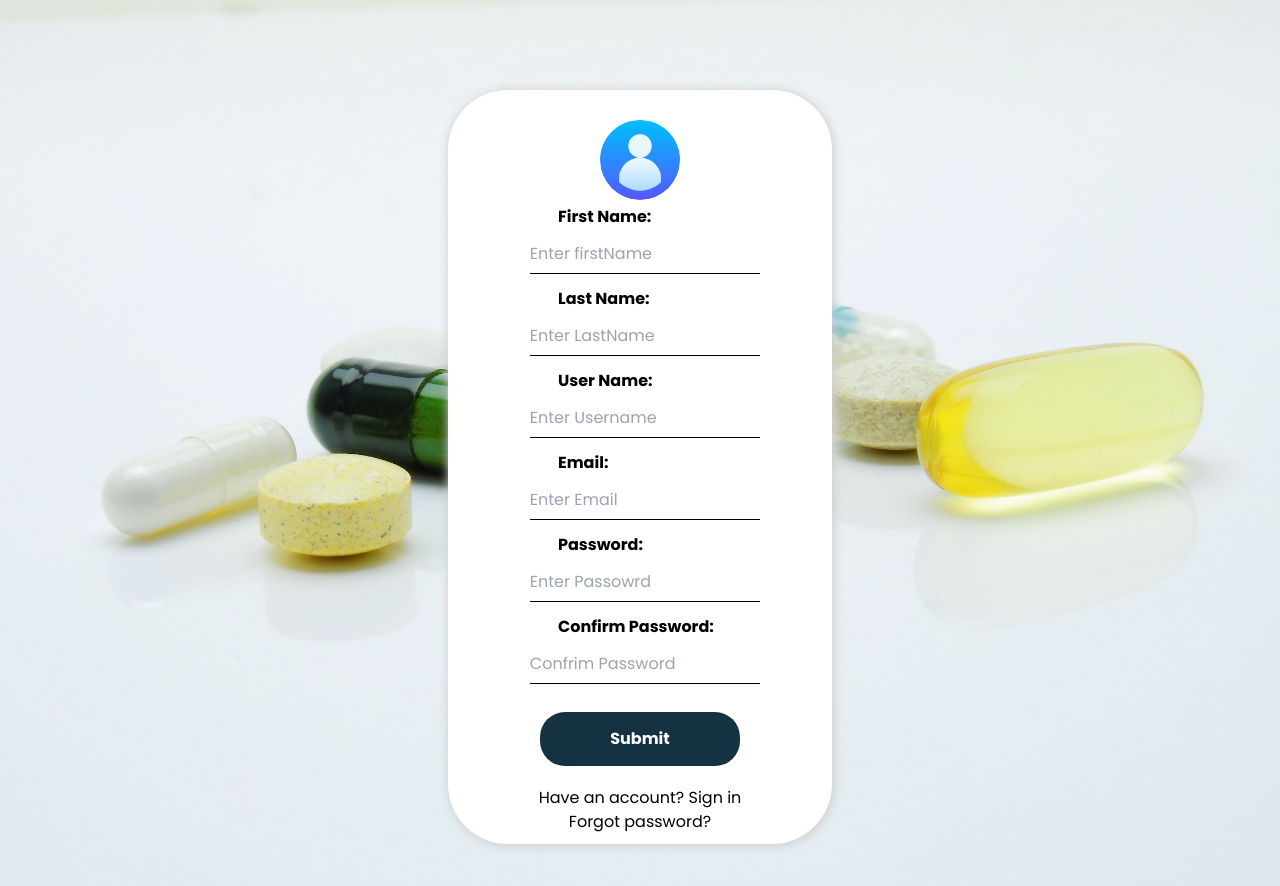
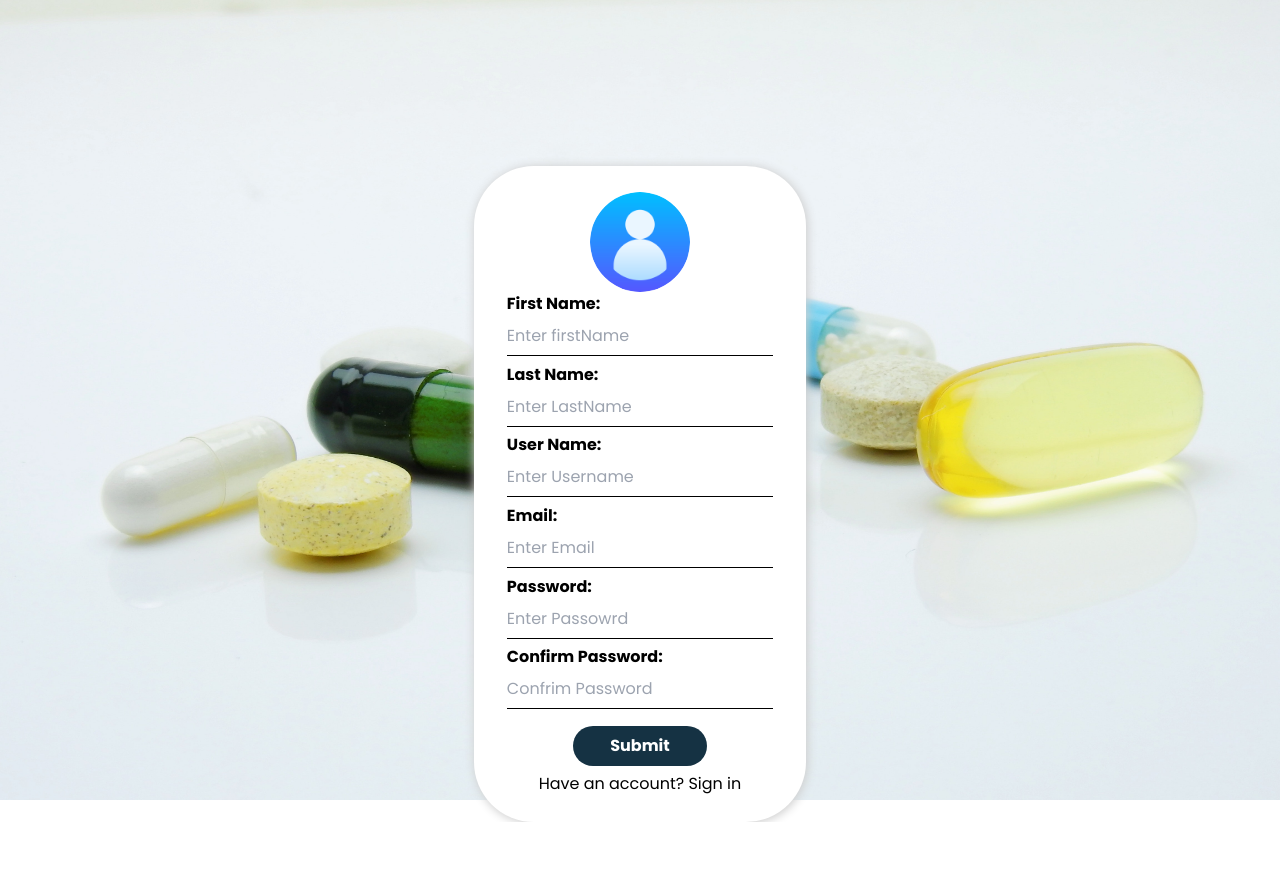
Before and after one commit to health-management-system/hms-frontend-express, a React (Create React App) app: page /patient-signup in a window 1280 px wide. Shown: the top 886 px of the page. After the commit the page ends 822 px from the top, so only its background shows below. Built offline with nearby package versions, Linux system fonts and the light colour scheme.

Commit message:
css changes

```diff
--- a/src/pages/Auth/DoctorLogin.jsx
+++ b/src/pages/Auth/DoctorLogin.jsx
@@ -34,15 +34,11 @@ function DoctorLogin () {
       } catch (err) {
         setLoading(false)
         console.log('Error: Something went wrong')
-        alert("provide valid credentials")
       }
     };
 
     useEffect(()=>{
-        if (inputField.UserName.length >4 && inputField.Password.length>1){
-            setButtonState(false)
-        }
-        else{setButtonState(true)}
+        setButtonState(false)
     },[inputField.UserName,inputField.Password,])
 
     return (
@@ -55,9 +51,11 @@ function DoctorLogin () {
                     <p>Password:</p>
                     <input name="Password" type="password" value={inputField.Password} onChange={(event)=>setInputField({...inputField, [event.target.name]: event.target.value})} placeholder="Enter Passowrd"/>
                     <br></br>
-                    <button type="submit" disabled={button_true}>{loading ? <div className='flex space-x-3 justify-center items-center'><AiOutlineLoading3Quarters className="animate-spin text-white" /><h1>Loading</h1></div>:<span>Submit</span>}</button>
+                    <div>
+                        <button type="submit" disabled={button_true}>{loading ? <div className='flex space-x-3 justify-center items-center'><AiOutlineLoading3Quarters className="animate-spin text-white" /><h1>Loading</h1></div>:<span>Submit</span>}</button>
+                    </div>
                 </form>
-                <span> Don't have an account? <Link to="/patient-signup" className="nav-item"> Register</Link> </span>
+                <div> Don't have an account? <Link to="/patient-signup" className="nav-item"> Register</Link> </div>
             </div>
         </div>
     );
--- a/src/pages/Auth/PatientLogin.jsx
+++ b/src/pages/Auth/PatientLogin.jsx
@@ -35,15 +35,11 @@ function PatientLogin () {
       } catch (err) {
         setLoading(false)
         console.log('Error: Something went wrong')
-        alert("provide valid credentials")
       }
     };
 
     useEffect(()=>{
-        if (inputField.UserName.length >4 && inputField.Password.length>1){
-            setButtonState(false)
-        }
-        else{setButtonState(true)}
+      setButtonState(false)
     },[inputField.UserName,inputField.Password,])
 
     return (
@@ -56,9 +52,11 @@ function PatientLogin () {
                     <p>Password:</p>
                     <input name="Password" type="password" value={inputField.Password} onChange={(event)=>setInputField({...inputField, [event.target.name]: event.target.value})} placeholder="Enter Passowrd"/>
                     <br></br>
-                    <button type="submit" disabled={button_true}>{loading ? <div className='flex space-x-3 justify-center items-center'><AiOutlineLoading3Quarters className="animate-spin text-white" /><h1>Loading</h1></div>:<span>Submit</span>}</button>
+                    <div>
+                      <button type="submit" disabled={button_true}>{loading ? <div className='flex space-x-3 justify-center items-center'><AiOutlineLoading3Quarters className="animate-spin text-white" /><h1>Loading</h1></div>:<span>Submit</span>}</button>
+                    </div>
                 </form>
-                <span> Don't have an account? <Link to="/patient-signup" className="nav-item"> Register</Link> </span>
+                <div> Don't have an account? <Link to="/patient-signup" className="nav-item">Register</Link> </div>
           </div>
       </div>
 
--- a/src/pages/Auth/PatientSignup.jsx
+++ b/src/pages/Auth/PatientSignup.jsx
@@ -71,10 +71,10 @@ function PatientSignup () {
               <br></br>
               <button type="submit" disabled={button_true}>{loading ? <div className='flex space-x-3 justify-center items-center'><AiOutlineLoading3Quarters className="animate-spin text-white" /><h1>Loading</h1></div>:<span>Submit</span>}</button>
           </form>
-          <span>Have an account? <Link to="/patient-login" className="nav-item">Sign in</Link> </span>
+          <div>Have an account? <Link to="/patient-login" className="nav-item">Sign in</Link> </div>
 
 
-          <Link to="/forgotpassword" className="nav-item">Forgot password?</Link>
+          {/* <Link to="/forgotpassword" className="nav-item">Forgot password?</Link> */}
       </div>
   </div>
     );
--- a/src/pages/Auth/login.css
+++ b/src/pages/Auth/login.css
@@ -1,31 +1,28 @@
 .parent{
-   text-align: center;
-   justify-content: center;
-   display: flex;
-   padding: 90px 0 90px 0;
+   padding-bottom: 18%;
+   padding-top: 18%;
    background-image: url('../../assets/homepage.jpg');
    background-size:cover;
    background-repeat:no-repeat;
-   min-height:100vh;
+   height:100vh;
    align-items: center;
+   vertical-align: middle;
 }
 
 .child{
-   justify-content: center;
-   display: flex;
-   padding-bottom: 10px;
-   width: 25%;
+   margin-left: 37%;
+   margin-right: 37%;
+   width: 26%;
    box-shadow: 1px 1px 10px 1px rgb(207, 207,207);
-   padding-top: 30px;
    border-radius: 60px;
    background-color: white ;
    flex-direction: column;
    height: max-content;
-
+   padding-top: 2%;
+   padding-bottom: 2%;
 }
 
 .image{
-   padding-top: 20px;
    justify-content: center;
    display: flex;
    align-items: center;
@@ -37,36 +34,52 @@
 
 
 .child input[type="password"],input[type="text"]{
-
+   width:80%;
    border: none;
    border-bottom: 1px solid #000;
    background: transparent;
    outline: none;
    height: 40px;
    font-size: 16px;
+   margin-left: 10%;
+   margin-bottom: 2%;
 }
 
 .child input{
-width: 60%;
-margin-bottom: 20px;
+   width:80%;
+   margin-left: 10%;
 }
 
 .child p {
-   margin: 8px;
-   padding: 0px 80px;
+   margin-left: 10%;
+   width:80%;
    font-weight: bold;
    text-align: left;
-   }
+}
 
-.child button[type="submit"]{
-   width:200px;
-   padding: 15px 0;
+.child button{
+   width:40%;
+   margin-left: 30%;
+   margin-right: 30%;
    text-align: center;
-   margin: 20px 10px;
    border-radius: 25px;
    font-weight:bold;
    color:#fff;
    cursor: pointer;
    background-color: #153243;
    font-size: 16px;
+   margin-top: 3%;
+   margin-bottom: 2%;
+   height: 2.5em;
 }
+
+.child div {
+   width:80%;
+   margin-left: 10%;
+   text-align: center;
+}
+
+.child span {
+   width:100%;
+   text-align: center;
+}
--- a/src/pages/Auth/signup.css
+++ b/src/pages/Auth/signup.css
@@ -1,70 +1,80 @@
 .parent2{
-    text-align: center;
-    justify-content: center;
-    display: flex;
-    padding: 90px 0 90px 0;
+   padding-bottom: 18%;
+   padding-top: 13%;
    background-image: url('../../assets/homepage.jpg');
    background-size:cover;
    background-repeat:no-repeat;
-    min-height:100vh;
+   height:100vh;
+   align-items: center;
+   vertical-align: middle;
  }
 
  .child2{
-    justify-content: center;
-    display: flex;
-    padding-bottom: 10px;
-    width: 30%;
+   margin-left: 37%;
+   margin-right: 37%;
+   width: 26%;
    box-shadow: 1px 1px 10px 1px rgb(207, 207,207);
-    padding-top: 10px;
    border-radius: 60px;
    background-color: white ;
    flex-direction: column;
+   height: max-content;
+   padding-top: 2%;
+   padding-bottom: 2%;
  }
 
 
  .image2{
-    padding-top: 20px;
    justify-content: center;
    display: flex;
    align-items: center;
    height: 100px;
+
    border-radius: 120px;
-    margin: auto;
+   margin: 0px auto;
  }
 
 
  .child2 input[type="password"],input[type="email"],input[type="text"]{
+   width:80%;
    border: none;
    border-bottom: 1px solid #000;
    background: transparent;
    outline: none;
    height: 40px;
    font-size: 16px;
+   margin-left: 10%;
+   margin-bottom: 2%;
  }
 
  .child2 input{
- margin-left: 10px;
- width: 60%;
- margin-bottom: 8px;
+   width:80%;
+   margin-left: 10%;
  }
 
  .child2 p {
-    margin: 5px;
-    justify-content: left;
-    margin-left: 110px;
+   margin-left: 10%;
+   width:80%;
    font-weight: bold;
    text-align: left;
     }
 
  .child2 button[type="submit"]{
-    width:200px;
-    padding: 15px 0;
+   width:40%;
+   margin-left: 30%;
+   margin-right: 30%;
    text-align: center;
-    margin: 20px 10px;
    border-radius: 25px;
    font-weight:bold;
    color:#fff;
    cursor: pointer;
    background-color: #153243;
    font-size: 16px;
+   margin-top: 3%;
+   margin-bottom: 2%;
+   height: 2.5em;
  }
+ .child2 div {
+   width:80%;
+   margin-left: 10%;
+   text-align: center;
+}
```
Lines whose indentation alone changed are shown as unchanged.
